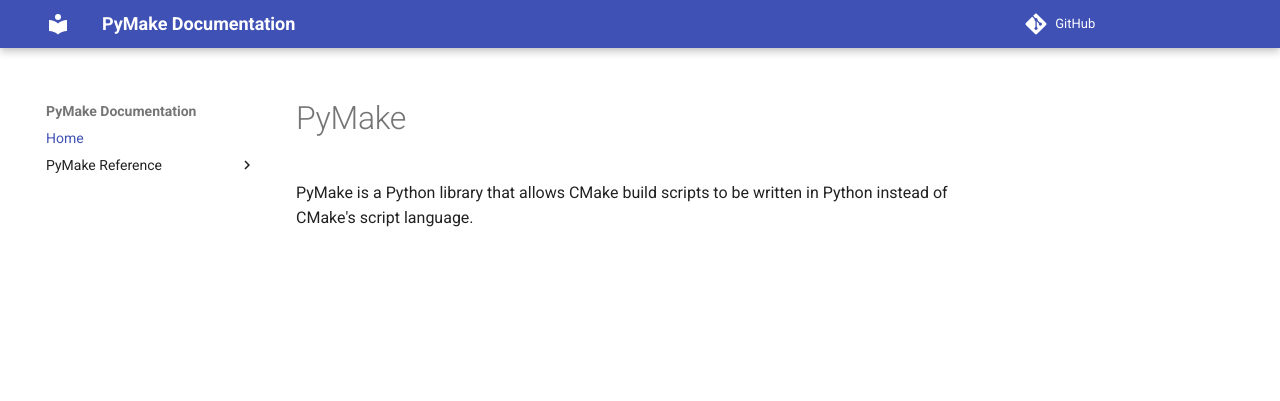
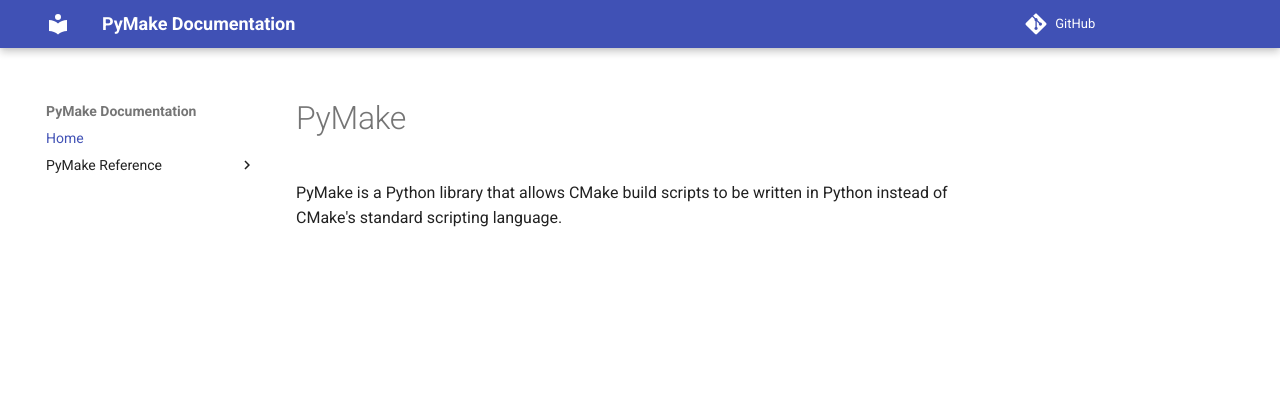
Before and after one commit to MYTX-Wildfire/PyMake, an MkDocs documentation site: the page built from docs/index.md, in a window 1280 px wide. Shown: the top 401 px of the page. Built offline with MkDocs 1.6.1 and Material for MkDocs 9.7.7, drawn with Linux system fonts in a browser that asks for light colours; comment, search, counter and statistics services are not loaded.

Commit message:
Fix grammatical issue

```diff
--- a/docs/index.md
+++ b/docs/index.md
@@ -1,3 +1,3 @@
 # PyMake
 PyMake is a Python library that allows CMake build scripts to be written in
-Python instead of CMake's script language.
+Python instead of CMake's standard scripting language.
```
Also changed, not shown: README.md (+1 -1 lines).
